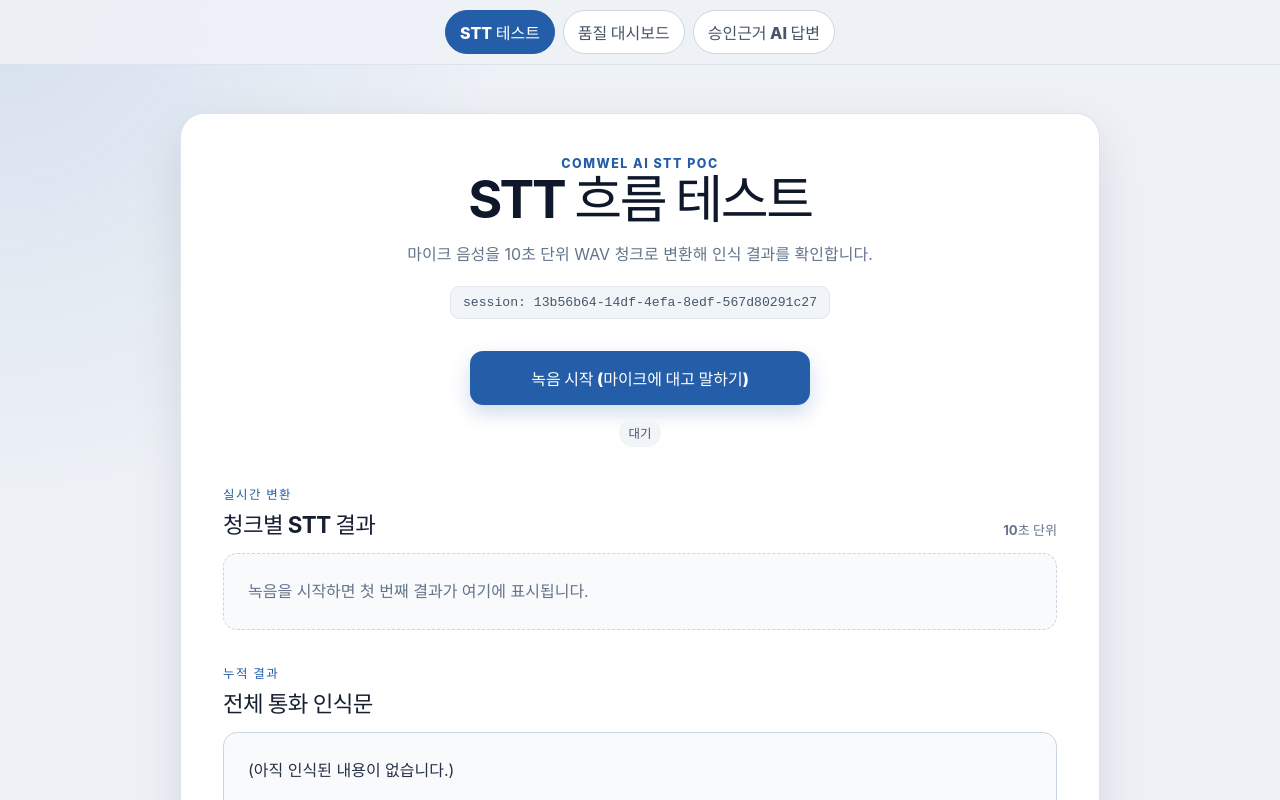
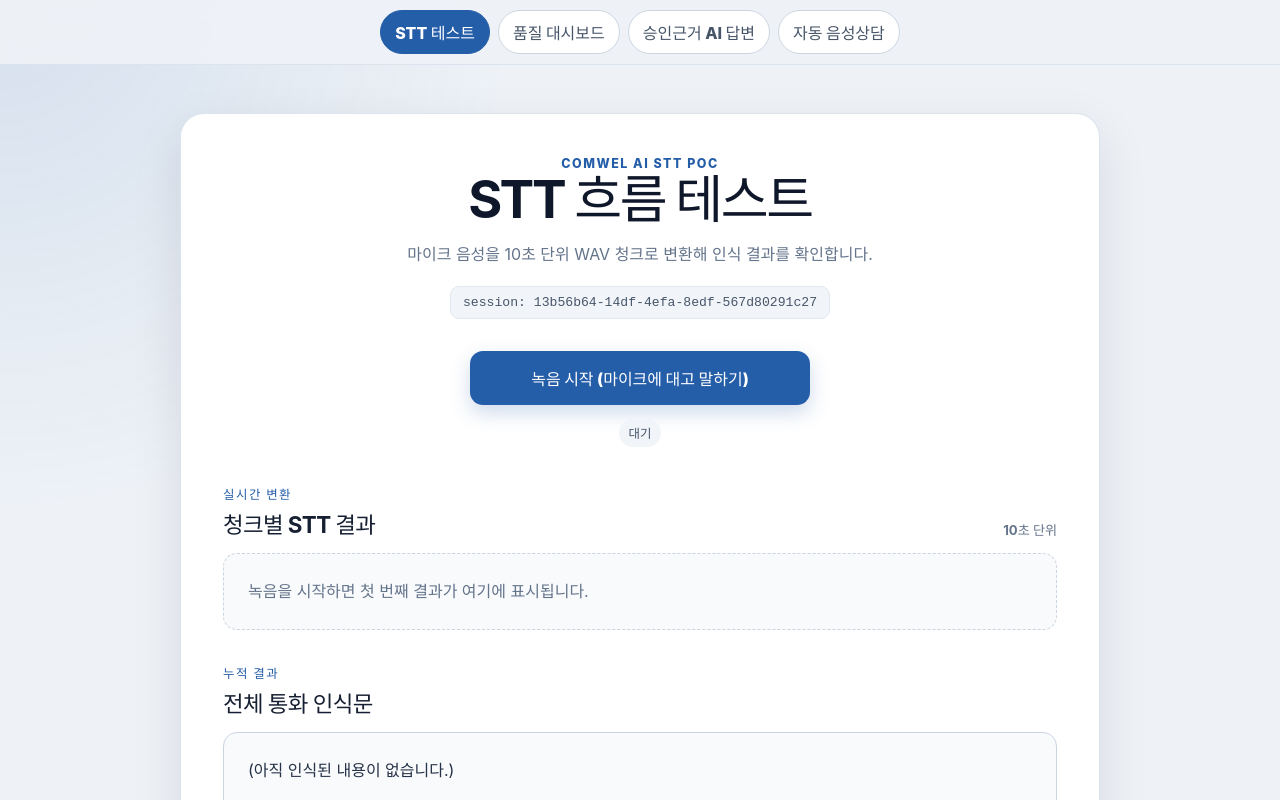
Before and after one commit to nurioni4188/comwel-ai-stt-poc, a React (Vite) app: page / in a window 1280 px wide. Shown: the top 800 px of the page. Built offline with nearby package versions, Linux system fonts and the light colour scheme.

Commit message:
feat: add automatic voice consultation navigation

```diff
--- a/src/App.tsx
+++ b/src/App.tsx
@@ -2,9 +2,10 @@
 import TestCallPage from './pages/TestCallPage';
 import QualityDashboardPage from './pages/QualityDashboardPage';
 import RagAnswerPage from './pages/RagAnswerPage';
+import AutoVoiceLoopPage from './pages/AutoVoiceLoopPage';
 
 function App() {
-  const [view, setView] = useState<'stt' | 'dashboard' | 'rag'>('stt');
+  const [view, setView] = useState<'stt' | 'dashboard' | 'rag' | 'auto'>('stt');
 
   return (
     <>
@@ -18,8 +19,11 @@
         <button type="button" className={view === 'rag' ? 'active' : ''} onClick={() => setView('rag')}>
           승인근거 AI 답변
         </button>
+        <button type="button" className={view === 'auto' ? 'active' : ''} onClick={() => setView('auto')}>
+          자동 음성상담
+        </button>
       </nav>
-      {view === 'stt' ? <TestCallPage /> : view === 'dashboard' ? <QualityDashboardPage /> : <RagAnswerPage />}
+      {view === 'stt' ? <TestCallPage /> : view === 'dashboard' ? <QualityDashboardPage /> : view === 'rag' ? <RagAnswerPage /> : <AutoVoiceLoopPage />}
     </>
   );
 }
```
